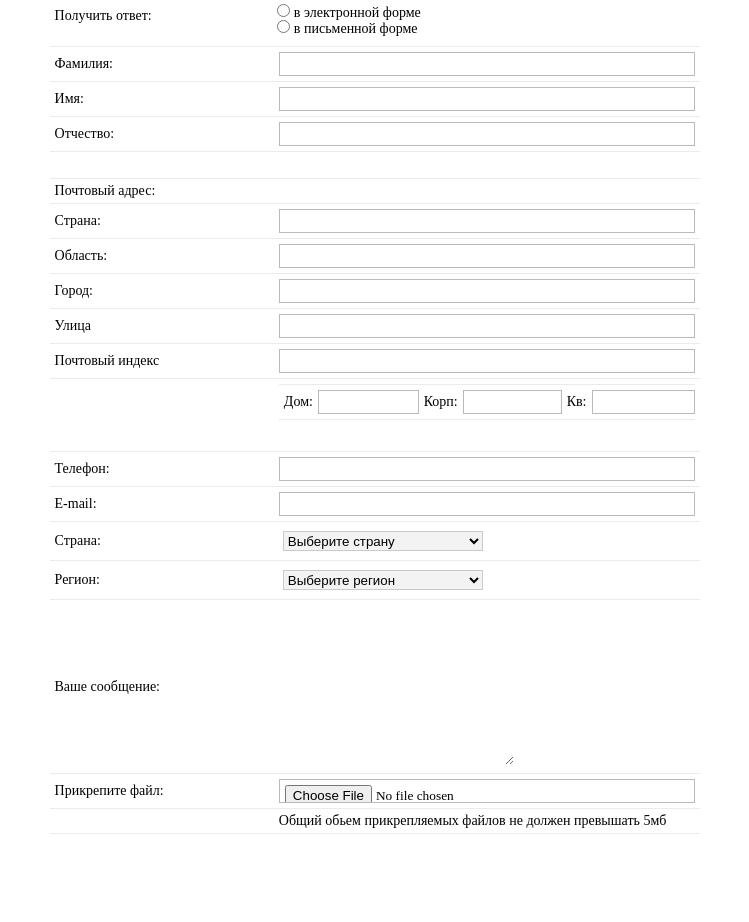
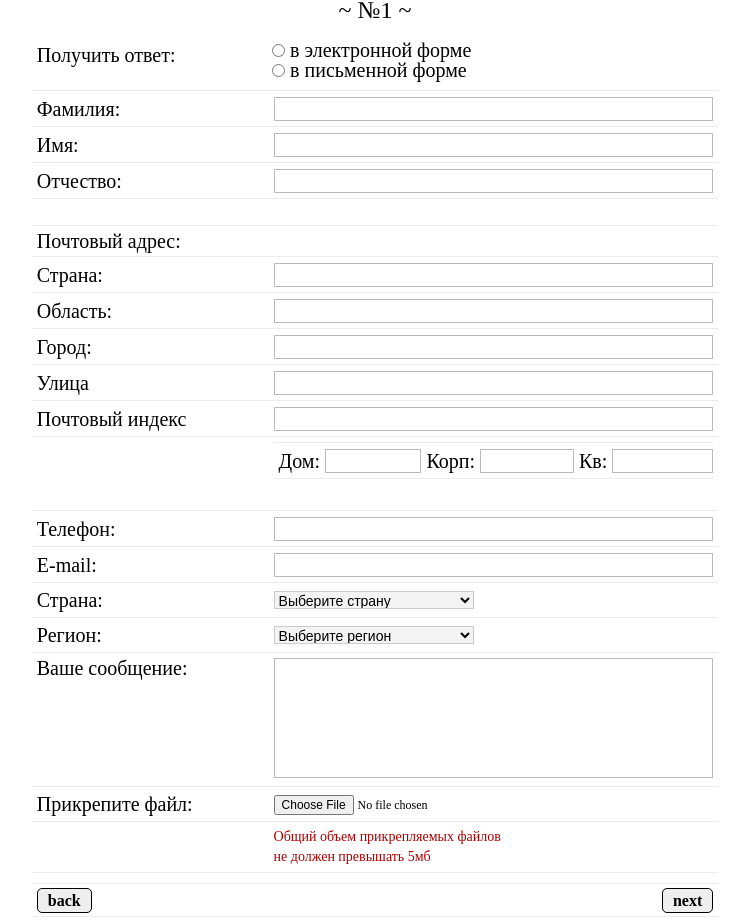
Before and after one commit to Aykivan/WebFreelancer, a plain HTML site: page CSS1/index.html in a window 1280 px wide. Shown: the part 65-987 px from the top of the page, without its empty margins (265-1014 px from the left). Before the commit the page ends 904 px from the top, so only its background shows below. Drawn offline with Linux system fonts and the light colour scheme.

Commit message:
finished whith first form and started second

```diff
--- a/CSS1/css/main.css
+++ b/CSS1/css/main.css
@@ -36,7 +36,7 @@ body {
 	width: 100%;
 	font-size: 100%;
 	line-height: 100%;
-	font-size: 14px;
+	font-size: 20px;
 	-ms-text-size-adjust: 100%;
 	-moz-text-size-adjust: 100%;
 	-webkit-text-size-adjust: 100%;
@@ -118,14 +118,23 @@ body {
 	border-bottom: 1px solid #61606020;
 }
 
-/* ----------------------------------------------------------------------H1-------- */
+/* -----------------------------------------------------------------------H-------- */
 h1 {
-	margin: 20px 0;
+	margin-top: 20px;
 	text-align: center;
 }
 
+h2 {
+	margin: 10px 0;
+	text-align: center;
+	font-size: 24px;
+	font-weight: normal;
+}
+
+
 /* -------------------------------------------------------------FORM-ANSWER-------- */
 .form__answer {
+	margin-top: 10px;
 	display: flex;
 }
 
@@ -181,7 +190,7 @@ h1 {
 	padding: 0px 5px 0px 5px;
 }
 
-/* ----------------------------------------------------------CONTACTS-EMPTY-------- */
+/* -----------------------------------------------------------FORM-CONTACTS-------- */
 .form__contacts {
 	margin-top: 16px;
 }
@@ -196,19 +205,63 @@ h1 {
 
 .contacts__email {}
 
-.contacts__country {
-}
+.contacts__country {}
 
 .select {
-	margin: 4px;
+	margin: 3px 0;
 	min-width: 200px;
-	height: 20px;
+	height: 18px;
 	border: 1px solid #0000002b;
 	background-color: #a8a8a822;
+	font-size: 14px;
 }
 
 .contacts__region {}
 
-.contacts__textarea {}
+.contacts__textarea {
+	align-items: start;
+}
 
-.contacts__info {}
+.contacts__textarea textarea {
+	padding: 5px;
+	width: 100%;
+	height: 120px;
+	border: 1px solid #6160606f;
+	resize: none;
+}
+
+.contacts__file.block__name {}
+
+.contacts__file input {
+	padding: 3px 0;
+	border: none;
+	font-size: 12px;
+}
+
+.contacts__info {
+	font-size: 14px;
+	color: rgb(174, 1, 1);
+}
+
+/* ---------------------------------------------------------------NEXT-BACK-------- */
+.next__back {}
+
+.next__back .block__right {
+	text-align: right;
+}
+
+.block__name a {
+	padding: 3px 10px;
+	font-size: 16px;
+	font-weight: 700;
+	text-transform: lowercase;
+	color: #000;
+	background-color: #9c9c9c2d;
+	border: 1px solid #000;
+	border-radius: 5px;
+	transition: 0.1s;
+}
+
+.block__name a:hover {
+	border: 2px solid #000;
+}
--- /dev/null
+++ b/CSS1/form2/form2.css
@@ -0,0 +1,152 @@
+/* ---------------------------------------------------------------ОБНУЛЕНИЕ-------- */
+* {
+	padding: 0;
+	margin: 0;
+	border: 0;
+}
+
+*,
+*:before,
+*:after {
+	-moz-box-sizing: border-box;
+	-webkit-box-sizing: border-box;
+	box-sizing: border-box;
+}
+
+:focus,
+:active {
+	outline: none;
+}
+
+a:focus,
+a:active {
+	outline: none;
+}
+
+nav,
+footer,
+header,
+aside {
+	display: block;
+}
+
+html,
+body {
+	height: 100%;
+	width: 100%;
+	font-size: 100%;
+	line-height: 100%;
+	font-size: 18px;
+	-ms-text-size-adjust: 100%;
+	-moz-text-size-adjust: 100%;
+	-webkit-text-size-adjust: 100%;
+}
+
+input,
+button,
+textarea {
+	font-family: inherit;
+}
+
+input ::-ms-clear {
+	display: none;
+}
+
+button {
+	cursor: pointer;
+}
+
+button::-moz-focus-inner {
+	padding: 0;
+	bottom: 0;
+}
+
+a,
+a:visited {
+	text-decoration: none;
+}
+
+a:hover {
+	text-decoration: none;
+}
+
+ul li {
+	list-style: none;
+}
+
+img {
+	vertical-align: top;
+}
+
+/* ----------------------------------------------------------GENERALS-CLASS-------- */
+body {
+	display: flex;
+	justify-content: center;
+}
+
+input {
+	padding: 8px;
+	border: 1px solid #616060a3;
+	font-size: 20px;
+}
+
+select {
+	padding: 8px 0px 8px 4px;
+	border: 1px solid #616060a3;
+	font-size: 17px;
+	width: 70%;
+}
+
+._container {
+	min-width: 800px;
+}
+
+.left-right__block {
+	padding: 5px;
+	display: flex;
+	/* align-items: center; */
+	font-weight: 600;
+	font-size: 20px;
+
+}
+
+.left__block {
+	display: flex;
+	flex: 30%;
+	justify-content: right;
+}
+
+.right__block {
+	margin-left: 30px;
+	display: flex;
+	flex: 70%;
+	justify-content: left;
+}
+
+.right__block input {}
+
+.red__stars {
+	padding-top: 3.5px;
+	color: red;
+	margin-right: 5px;
+}
+
+/* --------------------------------------------------------------MAIN-TITLE-------- */
+h1 {
+	margin: 20px;
+	text-align: center;
+}
+
+h2 {
+	margin: 10px 0;
+	text-align: center;
+	font-size: 24px;
+	font-weight: normal;
+}
+
+/* ---------------------------------------------------------------NEXT-BACK-------- */
+.form__contact-name {
+	margin-top: 20px;
+}
+
+.name {}
--- a/CSS1/index.html
+++ b/CSS1/index.html
@@ -11,8 +11,9 @@
 
 <body>
 	<div class="main__container">
+		<h1 class="_container">Practice with Forms and Classes</h1>
+		<h2 class="_container">~ №1 ~</h2>
 		<form class="form" action="#" method="get">
-			<h1 class="_container">Form practice with classes</h1>
 			<div class="form__answer _container">
 				<div class="block__left">
 					<div class="answer__text">
@@ -216,11 +217,12 @@
 					</div>
 					<div class="block__right">
 						<div class="name__container">
-							<textarea tabindex="18" name="massage" cols="30" rows="10"></textarea>
+							<textarea tabindex="18" class="textarea__block" name="massage" cols="30"
+								rows="10"></textarea>
 						</div>
 					</div>
 				</div>
-				<div class="contacts__textarea block__name">
+				<div class="contacts__file block__name">
 					<div class="block__left">
 						Прикрепите файл:
 					</div>
@@ -232,12 +234,22 @@
 				</div>
 				<div class="contacts__info block__name">
 					<div class="block__left"></div>
-					<div class="block__right">
-						Общий обьем прикрепляемых файлов не должен превышать 5мб
+					<div class="block__right info__right">
+						Общий объем прикрепляемых файлов <br> не должен превышать 5мб
 					</div>
 				</div>
 			</div>
 		</form>
+		<div class="next__back _container">
+			<div class="block__name">
+				<div class="block__left">
+					<a class="back__link" href="/form3/form3.html">Back</a>
+				</div>
+				<div class="block__right">
+					<a class="next__link" href="/form2/form2.html">Next</a>
+				</div>
+			</div>
+		</div>
 	</div>
 </body>
 
```
Also changed, not shown: CSS1/form2/form2.html (added, +50 -0 lines).
